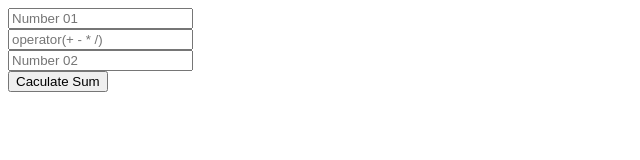
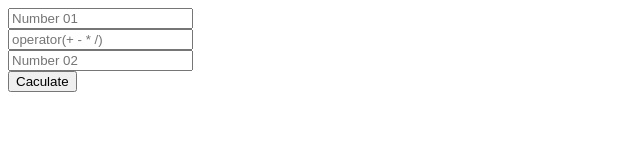
Before and after one commit to shamith-perera/Simple-Calculator, a plain HTML site: page index.html in a window 1280 px wide. Shown: the full height of the page, 0-640 px from the left. Drawn offline with Linux system fonts and the light colour scheme.

Commit message:
changed calculate button label

```diff
--- a/index.html
+++ b/index.html
@@ -12,7 +12,7 @@
     <br>
     <input type="number" placeholder="Number 02" id="number2">
     <br>
-    <input type="button" value="Caculate Sum" id="btn">
+    <input type="button" value="Caculate" id="btn">
     <br>
     <label id="answer"></label>
 
```
